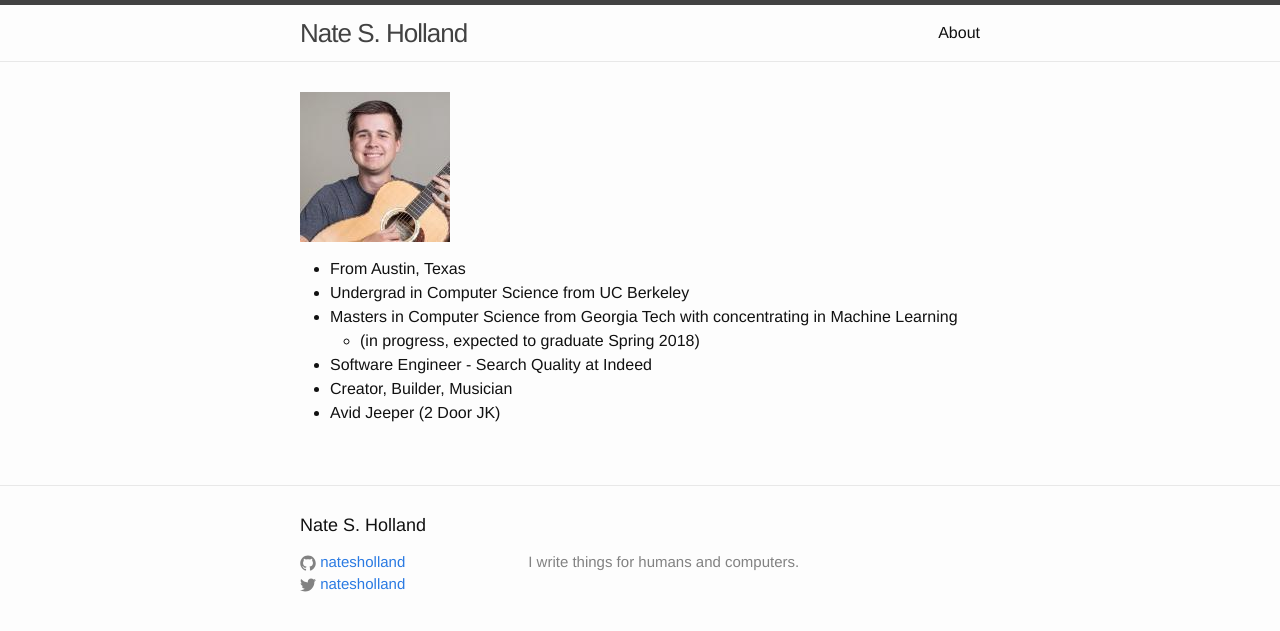
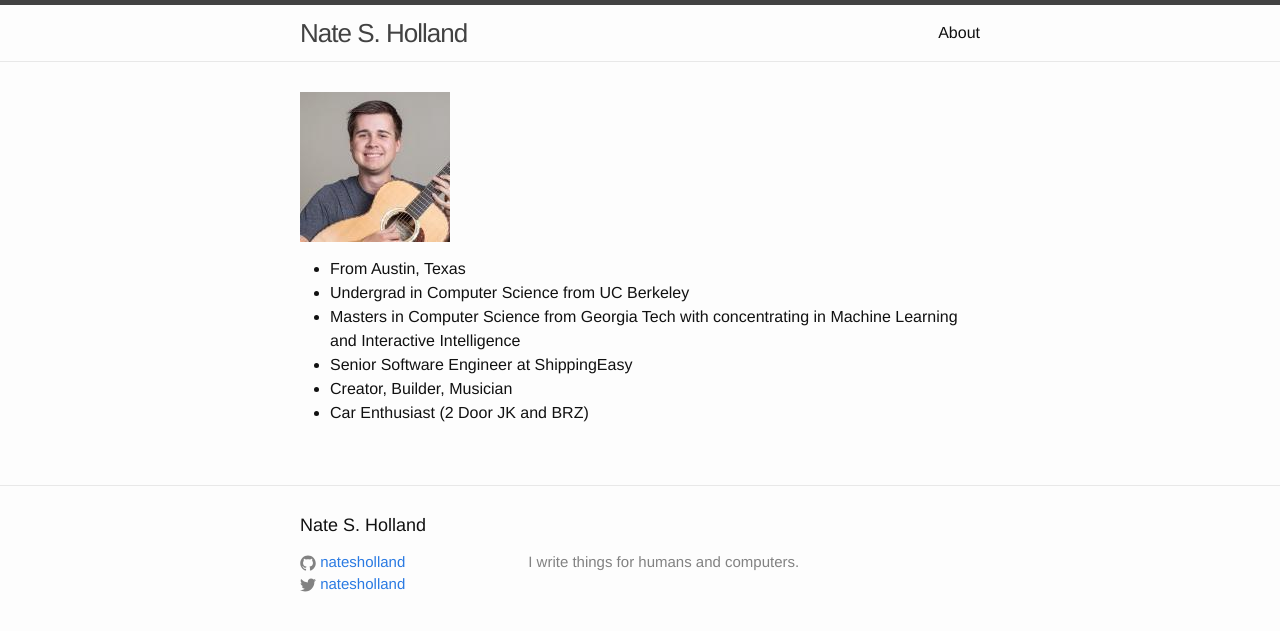
Before and after one commit to natesholland/natesholland.github.io, a Jekyll site: the page built from about.md, in a window 1280 px wide. Shown: the top 631 px of the page. Built offline with Jekyll 4.4.1, drawn with Linux system fonts in a browser that asks for light colours.

Commit message:
update about page

```diff
--- a/about.md
+++ b/about.md
@@ -8,8 +8,7 @@ permalink: /about/
 
 * From Austin, Texas
 * Undergrad in Computer Science from UC Berkeley
-* Masters in Computer Science from Georgia Tech with concentrating in Machine Learning
-  * (in progress, expected to graduate Spring 2018)
-* Software Engineer - Search Quality at Indeed
+* Masters in Computer Science from Georgia Tech with concentrating in Machine Learning and Interactive Intelligence
+* Senior Software Engineer at ShippingEasy
 * Creator, Builder, Musician
-* Avid Jeeper (2 Door JK)
+* Car Enthusiast (2 Door JK and BRZ)
```
